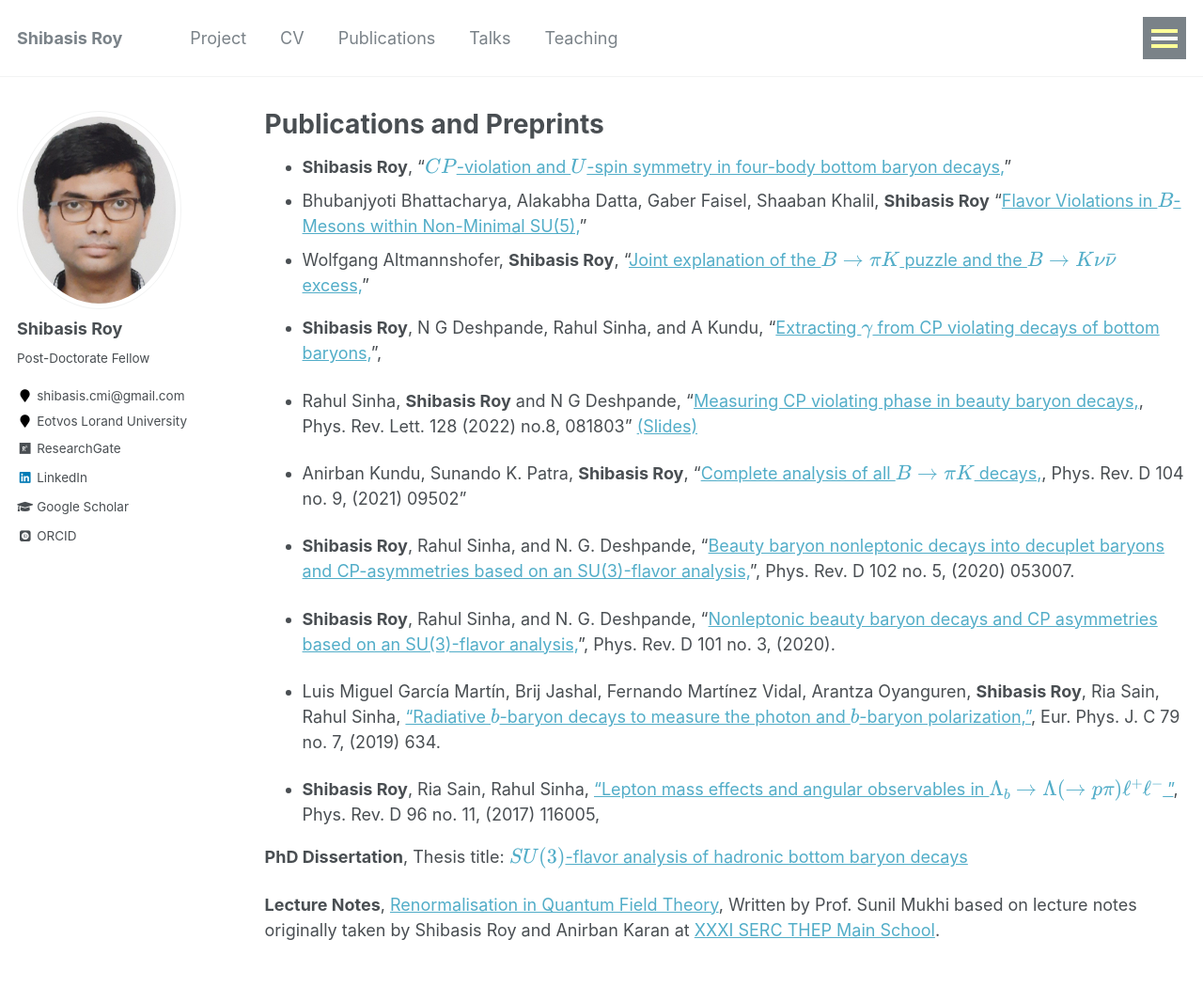
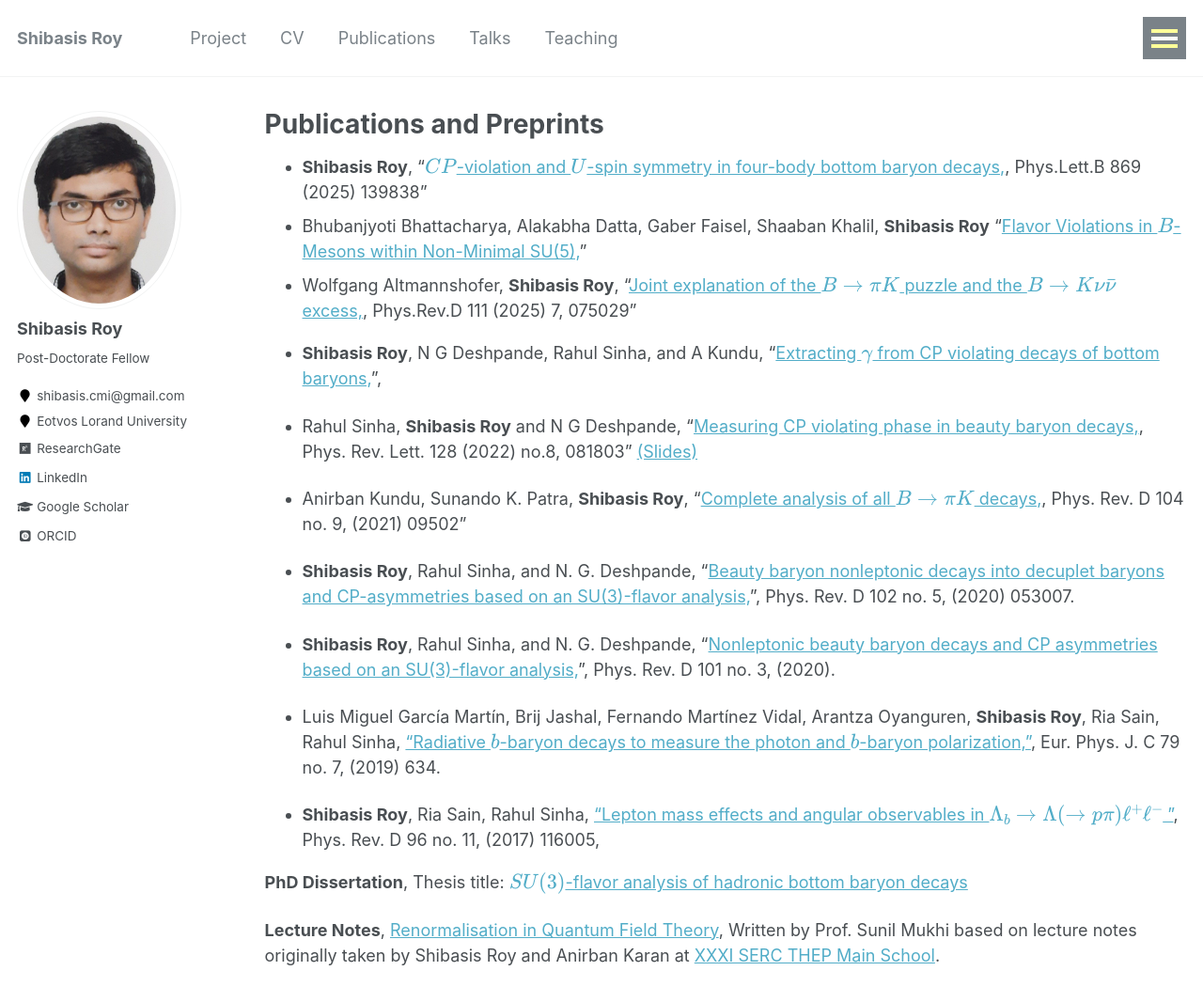
Before and after one commit to shibasisr/shibasisr.github.io, a Jekyll site: the page built from _pages/publications.md, in a window 1280 px wide and 1251 px high. Shown: the top 1066 px of the window at 94% size. Built offline with Jekyll 4.4.1, drawn with Linux system fonts in a browser that asks for light colours; some web fonts are replaced; a script bundle is joined from its source files by our own code; library files that are not in the unit come from our copies; formulas are drawn with MathJax 3.

Commit message:
Update publications.md

```diff
--- a/_pages/publications.md
+++ b/_pages/publications.md
@@ -10,9 +10,9 @@ author_profile: true
 {% endif %}
 
 {% include base_path %}
-- **Shibasis Roy**, "[$CP$-violation and $U$-spin symmetry in four-body bottom baryon decays,](https://doi.org/10.1016/j.physletb.2025.139838){:target="_blank"}"
+- **Shibasis Roy**, "[$CP$-violation and $U$-spin symmetry in four-body bottom baryon decays,](https://doi.org/10.1016/j.physletb.2025.139838){:target="_blank"}, Phys.Lett.B 869 (2025) 139838"
 - Bhubanjyoti Bhattacharya, Alakabha Datta, Gaber Faisel, Shaaban Khalil, **Shibasis Roy** "[Flavor Violations in $B$-Mesons within Non-Minimal SU(5),](https://arxiv.org/abs/2412.16115){:target="_blank"}"
-- Wolfgang Altmannshofer, **Shibasis Roy**, "[Joint explanation of the $B\to \pi K$ puzzle and the $B \to K\nu \bar{\nu}$ excess,](https://doi.org/10.1103/PhysRevD.111.075029){:target="_blank"}"
+- Wolfgang Altmannshofer, **Shibasis Roy**, "[Joint explanation of the $B\to \pi K$ puzzle and the $B \to K\nu \bar{\nu}$ excess,](https://doi.org/10.1103/PhysRevD.111.075029){:target="_blank"}, Phys.Rev.D 111 (2025) 7, 075029"
 - **Shibasis Roy**, N G Deshpande, Rahul Sinha, and A Kundu,
 "[Extracting $\gamma$ from CP violating decays of bottom baryons,](https://arxiv.org/abs/2303.02591){:target="_blank"}",
 
```
